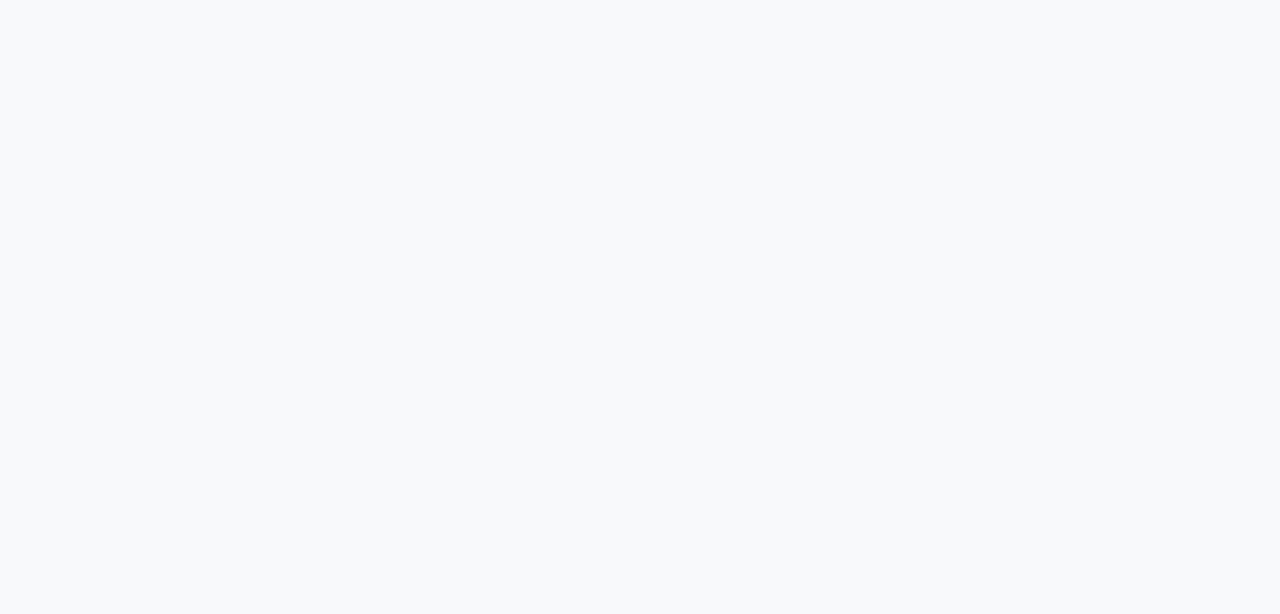
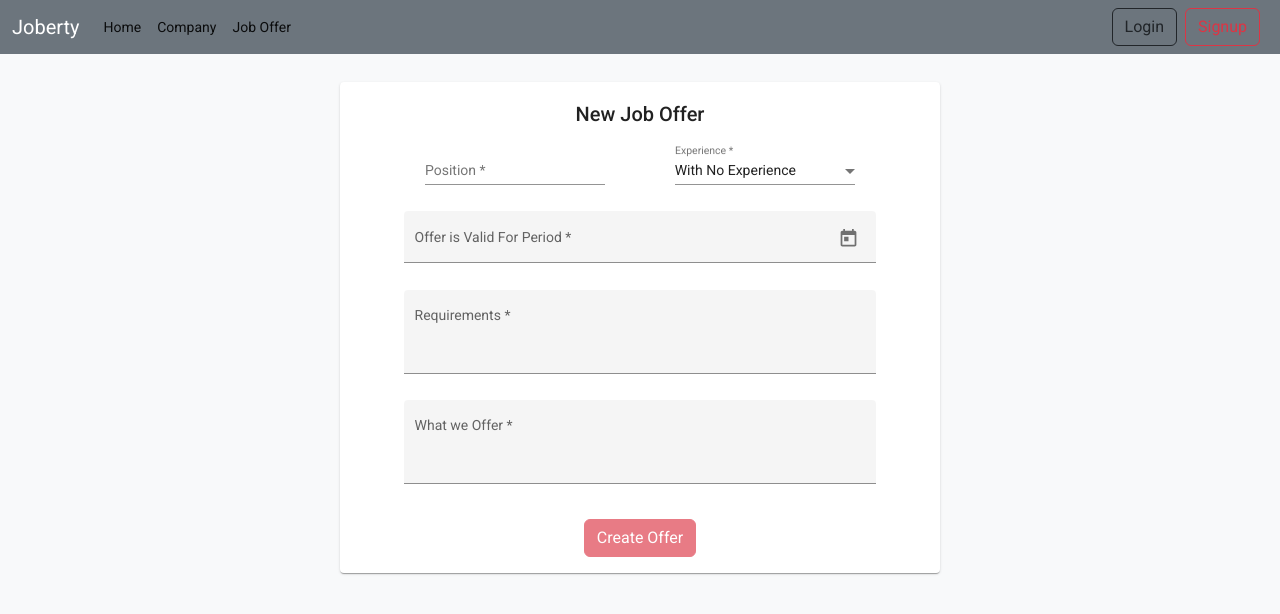
Before and after one commit to XWS-BS-EP-TIM2-2022/xwsbs-eptim6-2022, an Angular app in the folder frontend/agent-webapp/: page /create-job-offer in a window 1280 px wide. Before the commit this address led to /. Shown: the top 614 px of the page. Built offline with nearby package versions, Linux system fonts and the light colour scheme.

Commit message:
feat: component for creating job offer added

```diff
--- a/frontend/agent-webapp/src/app/app-routing.module.ts
+++ b/frontend/agent-webapp/src/app/app-routing.module.ts
@@ -2,6 +2,7 @@ import { NgModule } from '@angular/core';
 import { RouterModule, Routes } from '@angular/router';
 import { LoginComponent } from './components/login/login.component';
 import { NewCompanyComponent } from './components/new-company/new-company.component';
+import { NewJobOfferComponent } from './components/new-job-offer/new-job-offer.component';
 import { SignupComponent } from './components/signup/signup.component';
 
 const routes: Routes = [
@@ -17,6 +18,10 @@ const routes: Routes = [
     path: 'register-company',
     component: NewCompanyComponent,
   },
+  {
+    path: 'create-job-offer',
+    component: NewJobOfferComponent,
+  },
 ];
 
 @NgModule({
--- a/frontend/agent-webapp/src/app/app.module.ts
+++ b/frontend/agent-webapp/src/app/app.module.ts
@@ -13,6 +13,8 @@ import { MatInputModule } from '@angular/material/input';
 import { FormsModule, ReactiveFormsModule } from '@angular/forms';
 import { NewCompanyComponent } from './components/new-company/new-company.component';
 import { NewJobOfferComponent } from './components/new-job-offer/new-job-offer.component';
+import {MatDatepickerModule} from '@angular/material/datepicker';
+import { MatNativeDateModule } from '@angular/material/core';
 
 @NgModule({
   declarations: [
@@ -32,7 +34,9 @@ import { NewJobOfferComponent } from './components/new-job-offer/new-job-offer.c
     FormsModule,
     ReactiveFormsModule,
     HttpClientModule,
-    MatCardModule
+    MatCardModule,
+    MatDatepickerModule,
+    MatNativeDateModule
   ],
   providers: [],
   bootstrap: [AppComponent]
--- a/frontend/agent-webapp/src/app/components/navbar/navbar.component.html
+++ b/frontend/agent-webapp/src/app/components/navbar/navbar.component.html
@@ -25,6 +25,14 @@
             >Company</a
           >
         </li>
+        <li class="nav-item">
+          <a
+            class="nav-link active"
+            aria-current="page"
+            routerLink="/create-job-offer"
+            >Job Offer</a
+          >
+        </li>
       </ul>
       <div class="d-flex">
         <button class="btn btn-outline-dark me-2" routerLink="/login">
--- a/frontend/agent-webapp/src/app/components/new-company/new-company.component.html
+++ b/frontend/agent-webapp/src/app/components/new-company/new-company.component.html
@@ -8,6 +8,7 @@
           matInput
           placeholder="Company Name"
           [(ngModel)]="name"
+          name="name"
           required
         />
       </mat-form-field>
@@ -17,6 +18,7 @@
           type="text"
           placeholder="Address"
           [(ngModel)]="address"
+          name="address"
           required
         />
       </mat-form-field>
@@ -26,6 +28,7 @@
           type="email"
           placeholder="Email"
           [(ngModel)]="email"
+          name="email"
           required
         />
       </mat-form-field>
@@ -44,6 +47,7 @@
           cdkAutosizeMinRows="3"
           cdkAutosizeMaxRows="6"
           required
+          name="description"
         ></textarea>
       </mat-form-field>
       <p class="my-3" style="color: red">{{ errorMessage }}</p>
--- a/frontend/agent-webapp/src/app/components/new-job-offer/new-job-offer.component.css
+++ b/frontend/agent-webapp/src/app/components/new-job-offer/new-job-offer.component.css
@@ -0,0 +1,9 @@
+mat-card {
+    max-width: 600px;
+    margin: 2em auto;
+    text-align: center;
+  }
+
+  mat-form-field {
+    display: block;
+  }
--- a/frontend/agent-webapp/src/app/components/new-job-offer/new-job-offer.component.html
+++ b/frontend/agent-webapp/src/app/components/new-job-offer/new-job-offer.component.html
@@ -1 +1,64 @@
-<p>new-job-offer works!</p>
+<app-navbar></app-navbar>
+
+<mat-card>
+  <mat-card-content>
+    <form #loginForm="ngForm">
+      <h2>New Job Offer</h2>
+      <div class="d-flex justify-content-evenly my-2">
+        <mat-form-field>
+          <input
+            matInput
+            placeholder="Position"
+            [(ngModel)]="position"
+            name="position"
+            required
+          />
+        </mat-form-field>
+        <mat-form-field>
+          <mat-label> Experience </mat-label>
+          <select matNativeControl required>
+            <option value="it">With No Experience</option>
+            <option value="it">With Experience</option>
+          </select>
+        </mat-form-field>
+      </div>
+      <mat-form-field appearance="fill" class="my-2 mx-5">
+        <mat-label>Offer is Valid For Period</mat-label>
+        <mat-date-range-input [rangePicker]="picker" required>
+          <input matStartDate placeholder="Start date" />
+          <input matEndDate placeholder="End date" />
+        </mat-date-range-input>
+        <mat-datepicker-toggle matSuffix [for]="picker"></mat-datepicker-toggle>
+        <mat-date-range-picker #picker></mat-date-range-picker>
+      </mat-form-field>
+      <mat-form-field class="my-2 mx-5" appearance="fill">
+        <mat-label>Requirements</mat-label>
+        <textarea
+          matInput
+          cdkTextareaAutosize
+          #autosize="cdkTextareaAutosize"
+          cdkAutosizeMinRows="3"
+          cdkAutosizeMaxRows="6"
+          required
+          name="requirements"
+        ></textarea>
+      </mat-form-field>
+      <mat-form-field class="my-2 mx-5" appearance="fill">
+        <mat-label>What we Offer</mat-label>
+        <textarea
+          matInput
+          cdkTextareaAutosize
+          #autosize="cdkTextareaAutosize"
+          cdkAutosizeMinRows="3"
+          cdkAutosizeMaxRows="6"
+          required
+          name="description"
+        ></textarea>
+      </mat-form-field>
+      <p class="my-3" style="color: red">{{ errorMessage }}</p>
+      <button class="btn btn-danger" mat-raised-button [disabled]="true">
+        Create Offer
+      </button>
+    </form>
+  </mat-card-content>
+</mat-card>
--- a/frontend/agent-webapp/src/app/components/new-job-offer/new-job-offer.component.ts
+++ b/frontend/agent-webapp/src/app/components/new-job-offer/new-job-offer.component.ts
@@ -6,7 +6,8 @@ import { Component, OnInit } from '@angular/core';
   styleUrls: ['./new-job-offer.component.css']
 })
 export class NewJobOfferComponent implements OnInit {
-
+  errorMessage : string = ''
+  position : string = ''
   constructor() { }
 
   ngOnInit(): void {
--- a/frontend/agent-webapp/src/app/components/signup/signup.component.html
+++ b/frontend/agent-webapp/src/app/components/signup/signup.component.html
@@ -2,7 +2,7 @@
 <mat-card>
   <mat-card-content>
     <form #loginForm="ngForm">
-      <h2>Sign Up Page</h2>
+      <h2>Sign Up</h2>
       <mat-form-field class="my-2 mx-2">
         <input
           matInput
```
